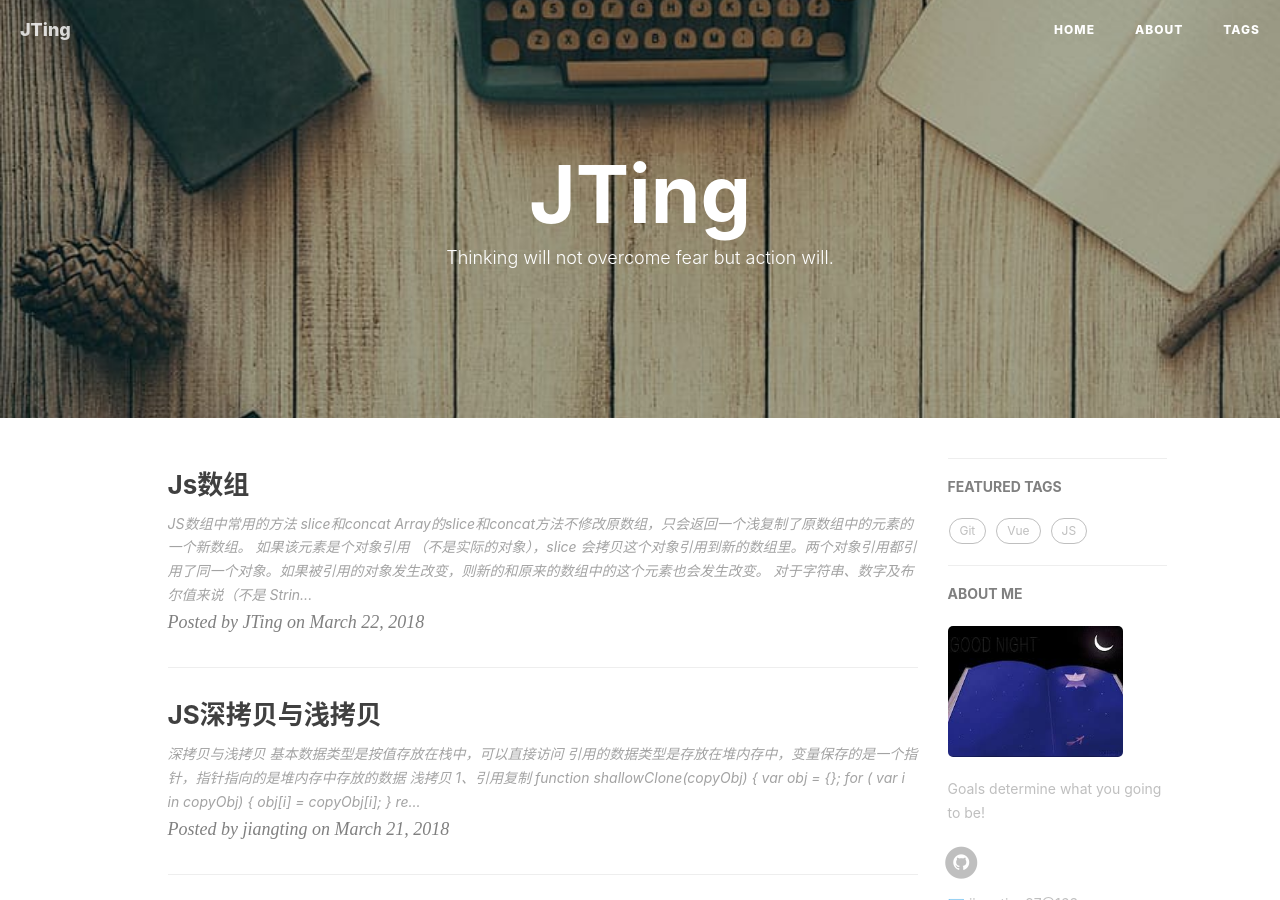
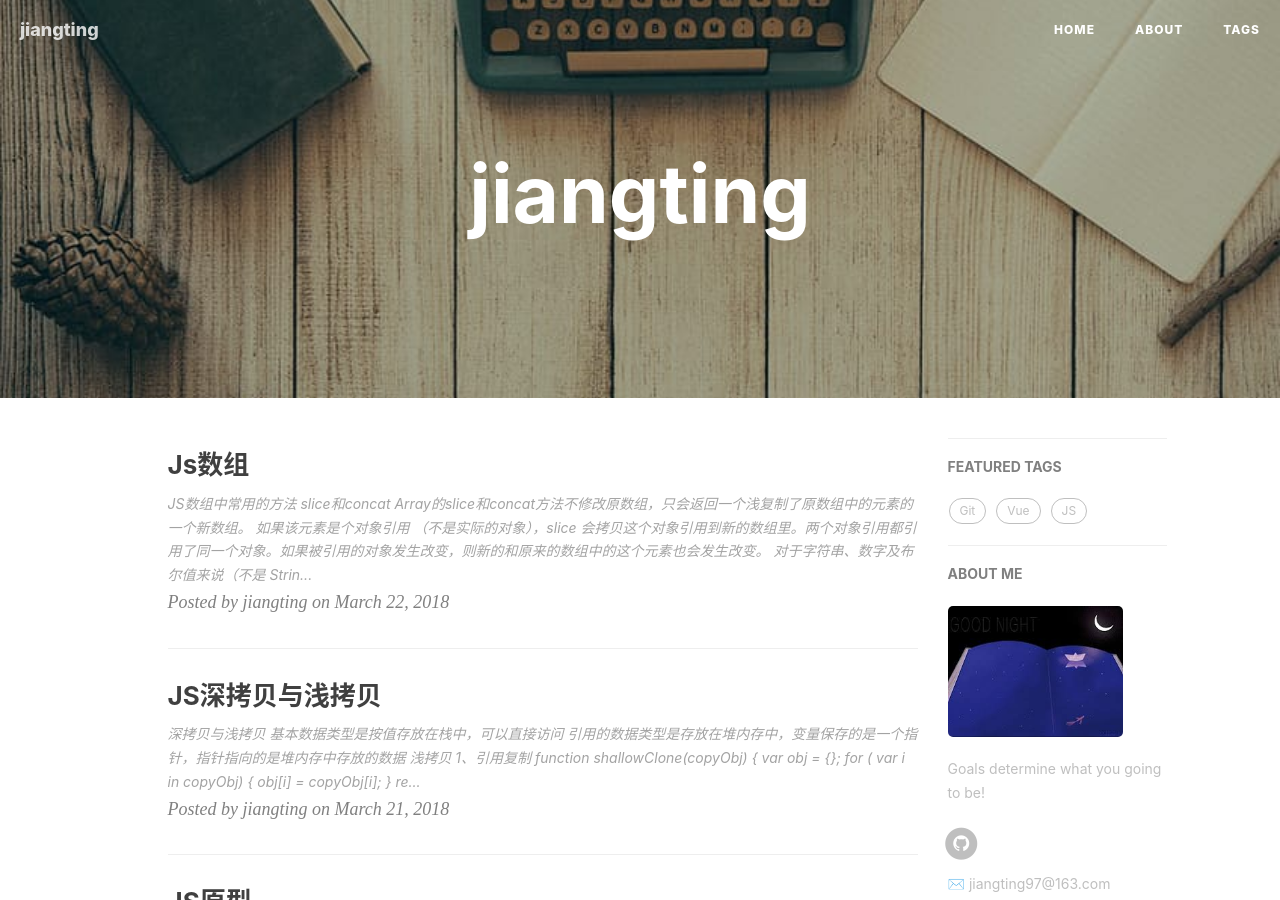
Before and after one commit to jiangting97/jiangting97.github.io, a Jekyll site: the page built from index.html, in a window 1280 px wide and 900 px high. Built offline with Jekyll 4.4.1, drawn with Linux system fonts in a browser that asks for light colours; nearby versions of some CDN libraries; the list of posts is cut into pages by our own code; comment, search, counter and statistics services are not loaded; some of the changed text lies outside the part shown.

Commit message:
init blog

```diff
--- a/_config.yml
+++ b/_config.yml
@@ -1,6 +1,6 @@
 # Site settings
-title: JTing
-SEOTitle: JTing的博客 | JTing Blog
+title: jiangting
+SEOTitle: jiangting的博客 | jiangting Blog
 header-img: img/post-bg-desk.jpg
 email: jiangting97@163.com
 description: "Every failure is leading towards success."
--- a/index.html
+++ b/index.html
@@ -1,6 +1,5 @@
 ---
 layout: page
-description: "Thinking will not overcome fear but action will."
 ---
 
 {% for post in paginator.posts %}
```
